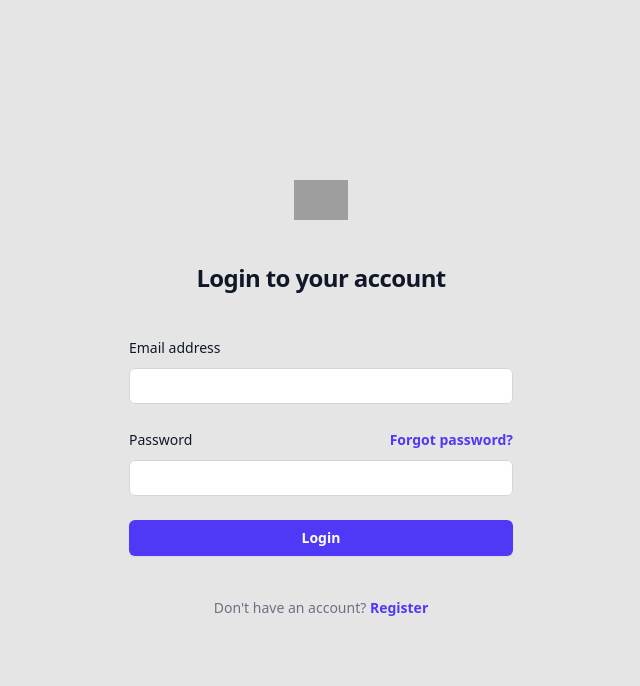
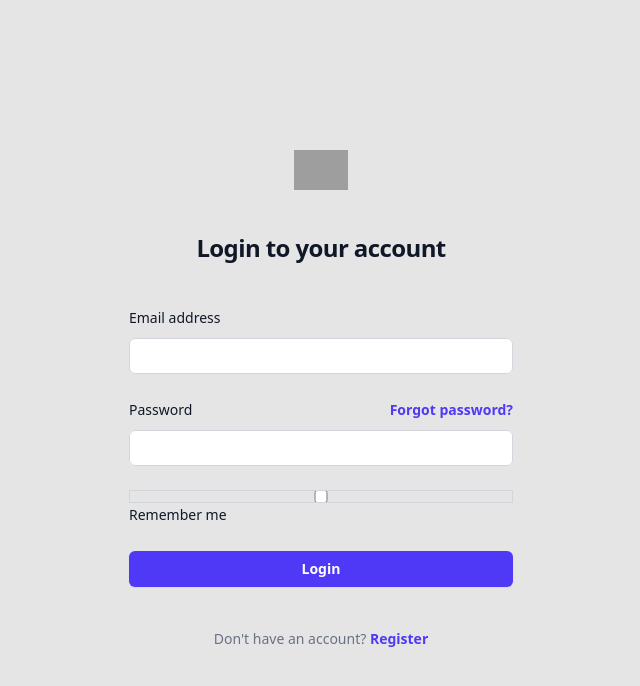
Before and after one commit to IgnatiousR/laravel12-vue-ecommerce, a Vue app in the folder vuejs_admin/: page /login in a window 1280 px wide. Shown: the top 686 px of the page, without its empty margins (319-959 px from the left). Built offline with nearby package versions, Linux system fonts and the light colour scheme; grey boxes are pictures that could not be loaded.

Commit message:
Update Login.vue

```diff
--- a/vuejs_admin/src/views/Login.vue
+++ b/vuejs_admin/src/views/Login.vue
@@ -4,7 +4,8 @@
             <div>
                 <label for="email" class="block text-sm/6 font-medium text-gray-900">Email address</label>
                 <div class="mt-2">
-                    <input type="email" name="email" id="email" autocomplete="email" required="" class="block w-full rounded-md bg-white px-3 py-1.5 text-base text-gray-900 outline-1 -outline-offset-1 outline-gray-300 placeholder:text-gray-400 focus:outline-2 focus:-outline-offset-2 focus:outline-indigo-600 sm:text-sm/6" />
+                    <input type="email" name="email" id="email" autocomplete="email" required="" v-model="user.email"
+                    class="block w-full rounded-md bg-white px-3 py-1.5 text-base text-gray-900 outline-1 -outline-offset-1 outline-gray-300 placeholder:text-gray-400 focus:outline-2 focus:-outline-offset-2 focus:outline-indigo-600 sm:text-sm/6" />
                 </div>
             </div>
 
@@ -16,8 +17,17 @@
                     </div>
                 </div>
                 <div class="mt-2">
-                    <input type="password" name="password" id="password" autocomplete="current-password" required="" class="block w-full rounded-md bg-white px-3 py-1.5 text-base text-gray-900 outline-1 -outline-offset-1 outline-gray-300 placeholder:text-gray-400 focus:outline-2 focus:-outline-offset-2 focus:outline-indigo-600 sm:text-sm/6" />
+                    <input type="password" name="password" id="password" autocomplete="current-password" required="" v-model="user.password"
+                    class="block w-full rounded-md bg-white px-3 py-1.5 text-base text-gray-900 outline-1 -outline-offset-1 outline-gray-300 placeholder:text-gray-400 focus:outline-2 focus:-outline-offset-2 focus:outline-indigo-600 sm:text-sm/6" />
                 </div>
+            </div>
+
+            <div>
+                <div class="mt-2">
+                    <input type="checkbox" name="remember-me" id="remember-me" required="" v-model="user.remember"
+                    class="block w-full rounded-md bg-white px-3 py-1.5 text-base text-gray-900 outline-1 -outline-offset-1 outline-gray-300 placeholder:text-gray-400 focus:outline-2 focus:-outline-offset-2 focus:outline-indigo-600 sm:text-sm/6" />
+                </div>
+                <label for="email" class="block text-sm/6 font-medium text-gray-900">Remember me</label>
             </div>
 
             <div>
@@ -36,7 +46,10 @@
 
 <script setup>
 import GuestLayout from '../components/GuestLayout.vue';
+
+const user = {
+    email: '',
+    password: '',
+    remember: false
+}
 </script>
-
-<style scoped>
-</style>
```
